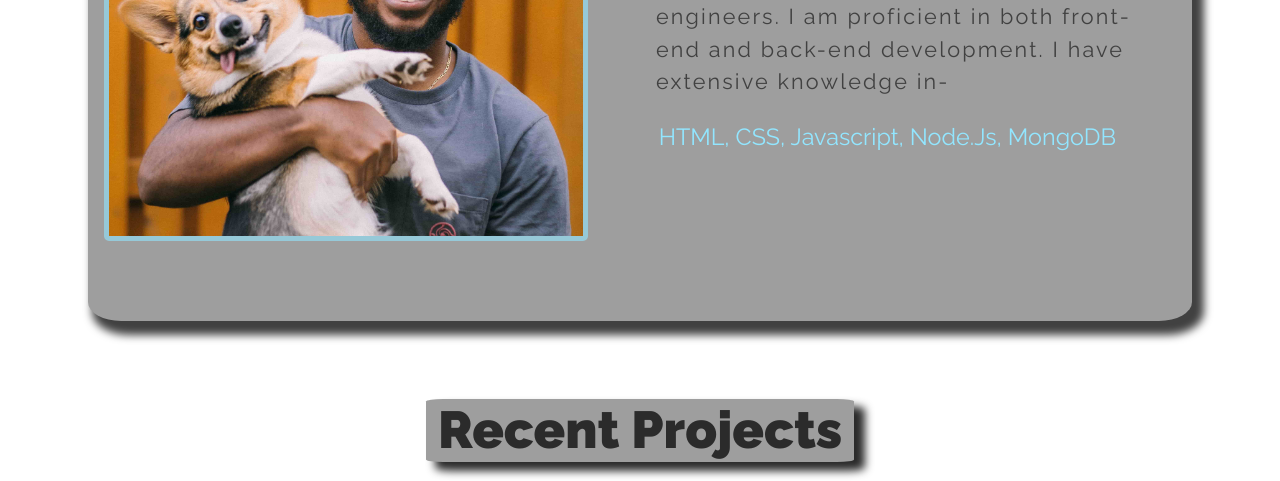
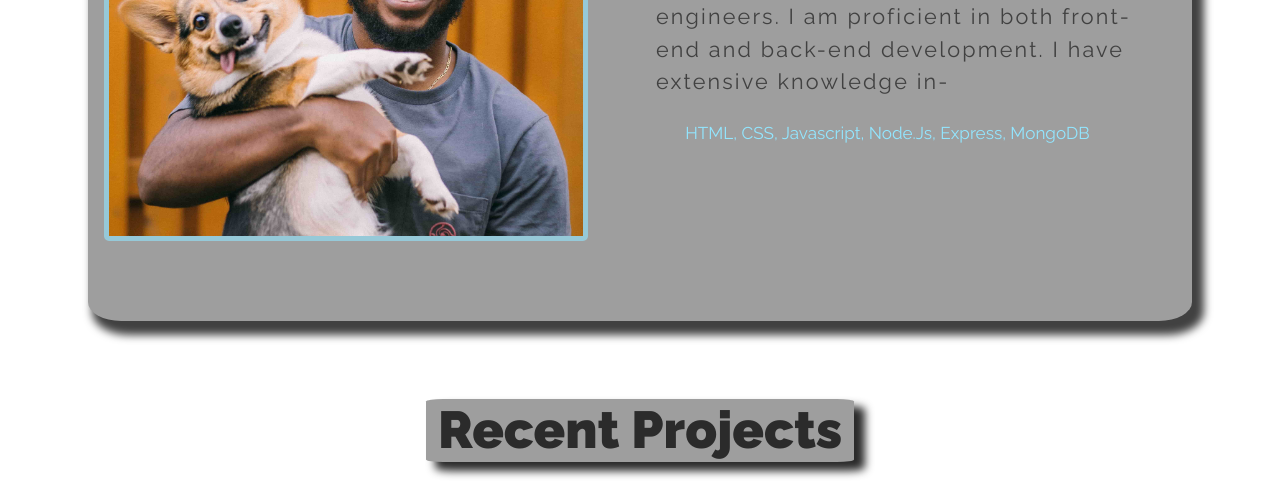
Before and after one commit to 8bearings/Portfolio-Site, a website built with Parcel: page index.html in a window 1280 px wide. Shown: the part 780-1261 px from the top of the page. Built offline with nearby package versions, Linux system fonts and the light colour scheme.

Commit message:
added express in about me

```diff
--- a/css/style.css
+++ b/css/style.css
@@ -1360,7 +1360,7 @@ img {
 .within{
     width: 100%;
     text-transform: capitalize;
-    font-size: 1.3em;
+    font-size: .95em;
     color: #92e6ff;
     text-align: center;
     padding-right: 11%;
--- a/index.html
+++ b/index.html
@@ -102,7 +102,7 @@
       </div>
       <div class="column-xs-12 column-md-6">
         <h2 name="about" >About Me</h2>
-        <p class="bio">Hello! My name is Elliott. I am a full-stack software engineer and photographer who aspires to contribute to new projects and ideas to grow and learn with fellow engineers. I am proficient in both front-end and back-end development. I have extensive knowledge in-<p class="within"> HTML, CSS, Javascript, Node.Js, MongoDB </p> </p>
+        <p class="bio">Hello! My name is Elliott. I am a full-stack software engineer and photographer who aspires to contribute to new projects and ideas to grow and learn with fellow engineers. I am proficient in both front-end and back-end development. I have extensive knowledge in-<p class="within"> HTML, CSS, Javascript, Node.Js, Express, MongoDB </p> </p>
       </div>
     </section>
     <section id="blog" class="grid">
```
